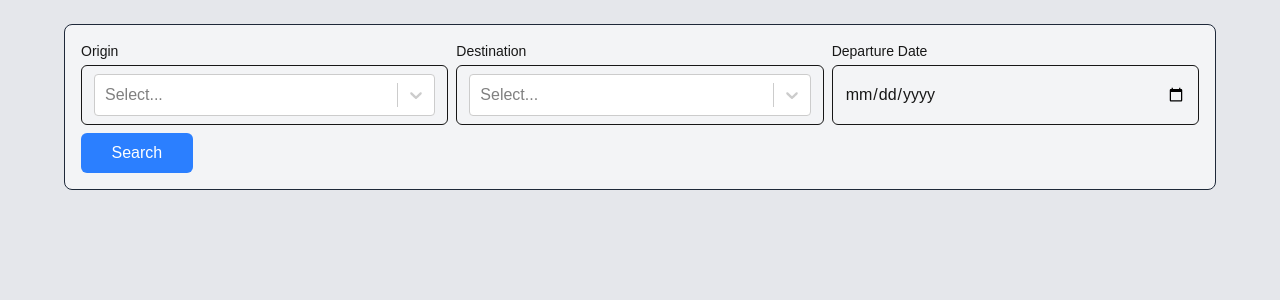
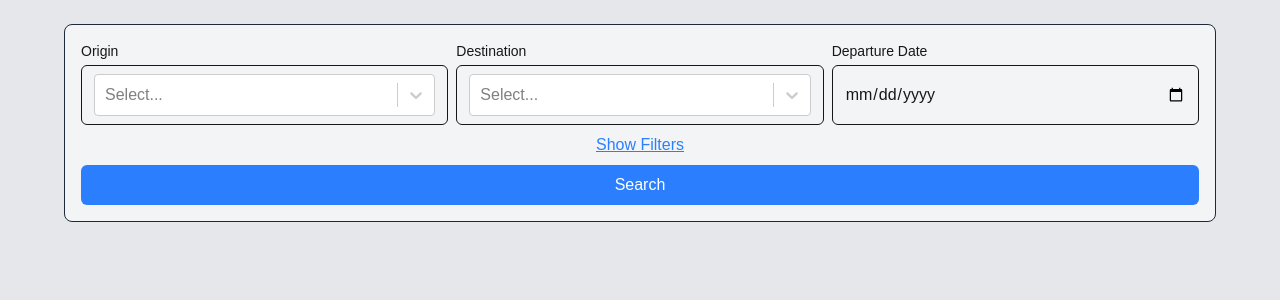
Before and after one commit to 99ridho/flight-search, a Next.js app: page / in a window 1280 px wide. Shown: the top 300 px of the page. Built offline with nearby package versions, Linux system fonts and the light colour scheme.

Commit message:
handle filter direct flights and price range (still use individual slider)

```diff
--- a/src/app/api/search-mileage/route.ts
+++ b/src/app/api/search-mileage/route.ts
@@ -15,9 +15,9 @@ export async function GET(req: Request): Promise<Response> {
         required_error: "origin airports (comma-separated) is required",
       })
       .date("date must follow the format YYYY-MM-DD"),
-    minimumFees: z.optional(z.coerce.number()),
-    maximumFees: z.optional(z.coerce.number()),
-    onlyDirectFlights: z.optional(z.boolean()),
+    minimumFees: z.optional(z.coerce.number().min(0)),
+    maximumFees: z.optional(z.coerce.number().min(0)),
+    onlyDirectFlights: z.optional(z.coerce.boolean()),
   });
 
   try {
--- a/src/search/searchMileage.ts
+++ b/src/search/searchMileage.ts
@@ -8,6 +8,9 @@ export async function doSearchMileage(
     originAirport: params.originAirports.join(","),
     destinationAirport: params.destinationAirports.join(","),
     departureDate: params.departureDate,
+    minimumFees: params.minimumFees,
+    maximumFees: params.maximumFees,
+    onlyDirectFlights: params.directFlights,
   });
 
   return (await fetch(`api/search-mileage?${queryString}`)).json();
--- a/src/search/types.ts
+++ b/src/search/types.ts
@@ -2,6 +2,9 @@ export type MileageSearchParam = {
   originAirports: string[];
   destinationAirports: string[];
   departureDate: string; // yyyy-MM-dd
+  minimumFees?: number;
+  maximumFees?: number;
+  directFlights?: boolean;
 };
 
 export type MileageRoute = {
--- a/src/search/ui/SearchMileage.tsx
+++ b/src/search/ui/SearchMileage.tsx
@@ -18,6 +18,9 @@ export default function SearchMileage() {
             departureDate: params.departureDate,
             destinationAirports: params.destination,
             originAirports: params.origin,
+            minimumFees: params.minimumFees,
+            maximumFees: params.maximumFees,
+            directFlights: params.directFlights,
           });
         }}
       />
--- a/src/search/ui/SearchMileageForm.tsx
+++ b/src/search/ui/SearchMileageForm.tsx
@@ -10,7 +10,10 @@ const searchMileageSchema = z.object({
   destination: z
     .array(z.string())
     .min(1, "At least one destination is required"),
-  departureDate: z.string().min(1, "Departure date is required").date(),
+  departureDate: z.string().min(1, "Departure date is required"),
+  directFlights: z.boolean().optional(),
+  minPrice: z.number().min(0).optional(),
+  maxPrice: z.number().min(0).optional(),
 });
 
 export default function SearchMileageForm(props: {
@@ -18,6 +21,9 @@ export default function SearchMileageForm(props: {
     origin: string[];
     destination: string[];
     departureDate: string;
+    directFlights?: boolean;
+    minimumFees?: number;
+    maximumFees?: number;
   }) => void;
 }) {
   const formRef = useRef<HTMLFormElement>(null);
@@ -31,6 +37,10 @@ export default function SearchMileageForm(props: {
   const [destinationAirports, setDestinationAirports] = useState<
     { value: string; label: string }[]
   >([]);
+  const [showFilters, setShowFilters] = useState(false);
+  const [directFlights, setDirectFlights] = useState(false);
+  const [minimumFees, setMinimumFees] = useState(0);
+  const [maximumFees, setMaximumFees] = useState(1000);
 
   const handleSubmit = (e: React.FormEvent<HTMLFormElement>) => {
     e.preventDefault();
@@ -41,13 +51,14 @@ export default function SearchMileageForm(props: {
       origin: originAirports.map((v) => v.value),
       destination: destinationAirports.map((v) => v.value),
       departureDate: formData.get("date") as string,
+      directFlights,
+      minimumFees,
+      maximumFees,
     };
 
-    // Validate data with Zod
     const result = searchMileageSchema.safeParse(data);
 
     if (!result.success) {
-      // Map Zod errors to state
       const errorMessages: { [key: string]: string } = {};
       result.error.errors.forEach((err) => {
         errorMessages[err.path[0]] = err.message;
@@ -77,14 +88,13 @@ export default function SearchMileageForm(props: {
       className="flex flex-col gap-2 bg-gray-100 p-4 rounded-lg border border-gray-800 w-[90vw]"
     >
       <div className="flex flex-row items-start gap-2">
-        {/* Origin */}
         <div className="flex flex-col gap-y-1 flex-1">
           <p className="text-sm">Origin</p>
           <Select
             isMulti
-            options={airportOptions}
             className="basic-multi-select px-3 py-2 border rounded-md w-full"
             classNamePrefix="select"
+            options={airportOptions}
             onInputChange={fetchAirports}
             onChange={(values) =>
               setOriginAirports(values as { value: string; label: string }[])
@@ -100,15 +110,13 @@ export default function SearchMileageForm(props: {
             <p className="text-red-500 text-sm">{errors.origin}</p>
           )}
         </div>
-
-        {/* Destination */}
         <div className="flex flex-col gap-y-1 flex-1">
           <p className="text-sm">Destination</p>
           <Select
             isMulti
-            options={airportOptions}
             className="basic-multi-select px-3 py-2 border rounded-md w-full"
             classNamePrefix="select"
+            options={airportOptions}
             onInputChange={fetchAirports}
             onChange={(values) =>
               setDestinationAirports(
@@ -126,8 +134,6 @@ export default function SearchMileageForm(props: {
             <p className="text-red-500 text-sm">{errors.destination}</p>
           )}
         </div>
-
-        {/* Departure Date */}
         <div className="flex flex-col gap-y-1 flex-1">
           <p className="text-sm">Departure Date</p>
           <input
@@ -140,11 +146,48 @@ export default function SearchMileageForm(props: {
           )}
         </div>
       </div>
-
-      {/* Submit Button */}
+      <button
+        type="button"
+        className="text-blue-500 underline"
+        onClick={() => setShowFilters(!showFilters)}
+      >
+        {showFilters ? "Hide Filters" : "Show Filters"}
+      </button>
+      {showFilters && (
+        <div className="flex flex-col gap-2 bg-gray-200 p-3 rounded-md">
+          <label className="flex items-center gap-2">
+            <input
+              type="checkbox"
+              checked={directFlights}
+              onChange={(e) => setDirectFlights(e.target.checked)}
+            />
+            Direct Flight Only
+          </label>
+          <div className="flex flex-col gap-1">
+            <label>Price Range</label>
+            <input
+              type="range"
+              min="0"
+              max="10000"
+              value={minimumFees}
+              onChange={(e) => setMinimumFees(Number(e.target.value))}
+            />
+            <input
+              type="range"
+              min="0"
+              max="10000"
+              value={maximumFees}
+              onChange={(e) => setMaximumFees(Number(e.target.value))}
+            />
+            <p>
+              ${minimumFees} - ${maximumFees}
+            </p>
+          </div>
+        </div>
+      )}
       <button
         type="submit"
-        className="bg-blue-500 text-white px-4 py-2 rounded-md hover:bg-blue-600 flex-none w-[10%]"
+        className="bg-blue-500 text-white px-4 py-2 rounded-md hover:bg-blue-600"
       >
         Search
       </button>
```
